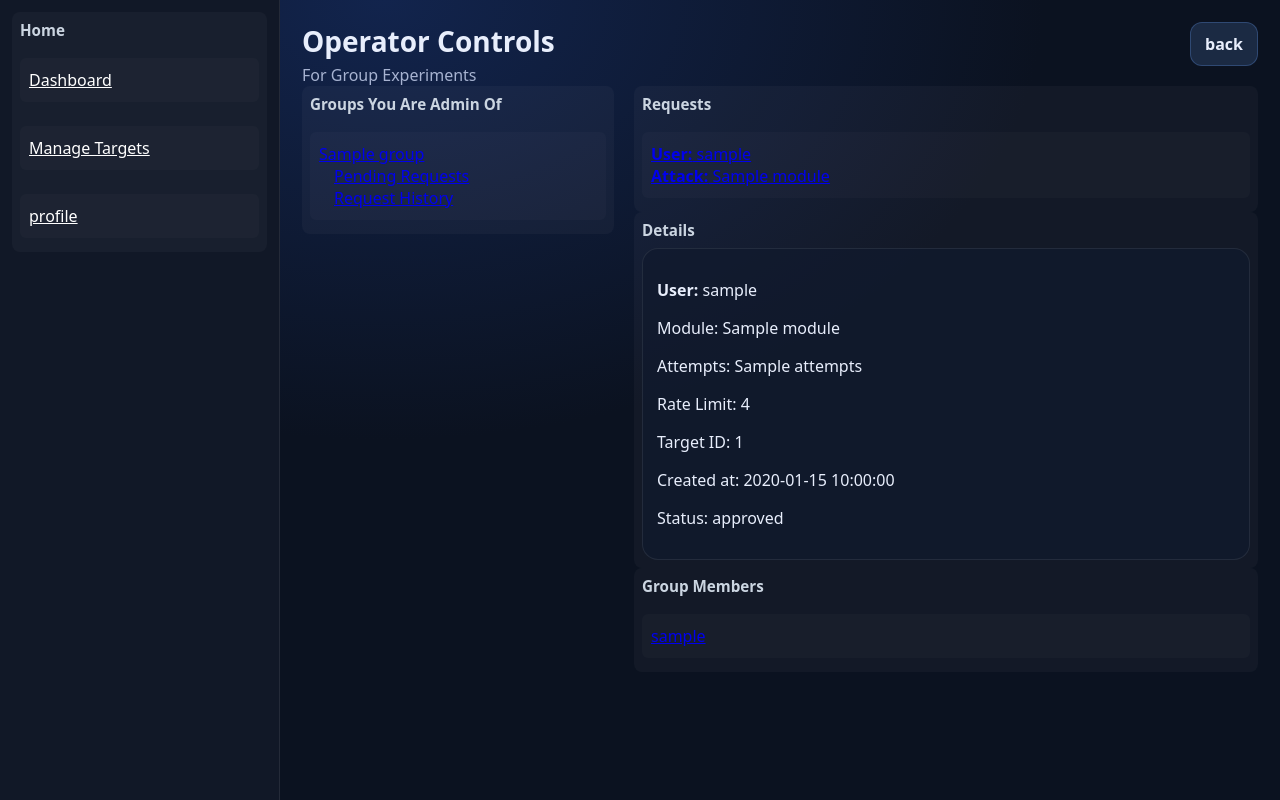
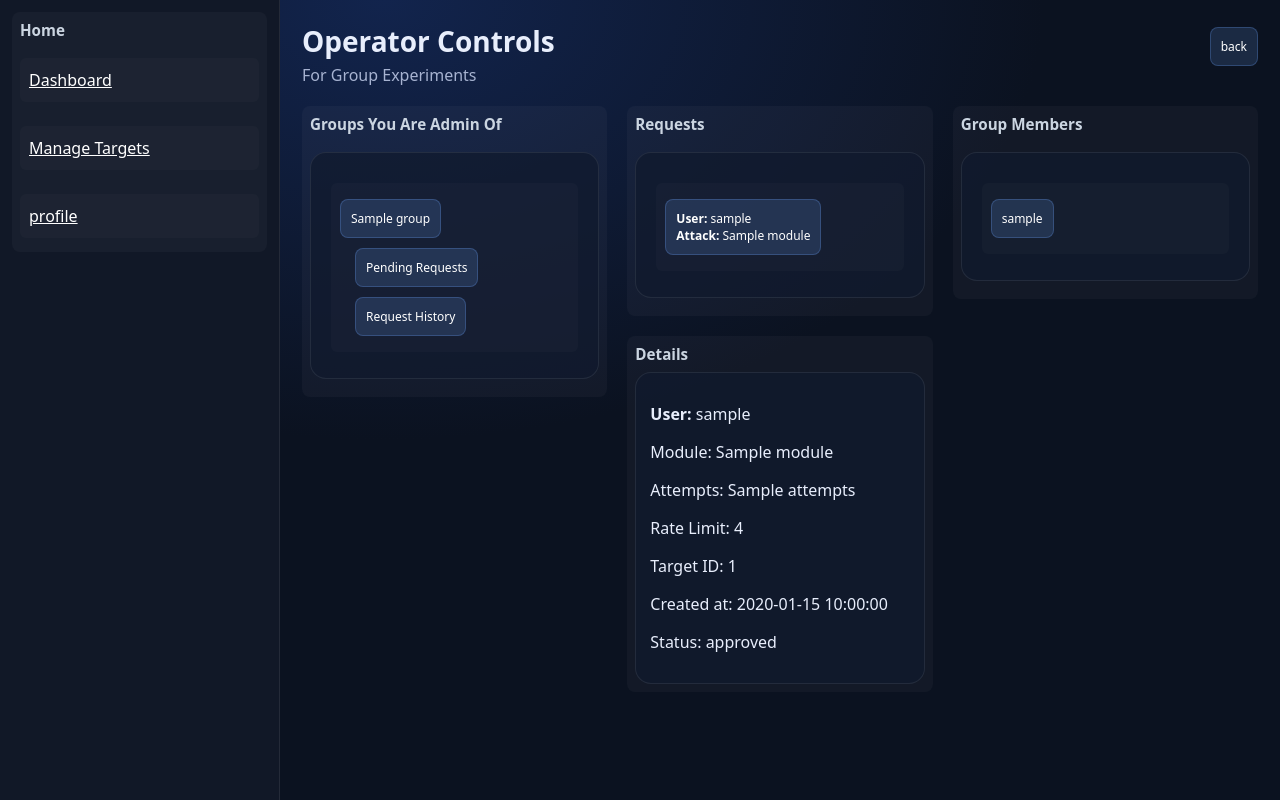
Before and after one commit to jestrada27/CAST---Cyber-Attack-Simulation-Toolkit, a Flask app: template templates/operatorcontrolpage.html in a window 1280 px wide. Run offline with Flask 3, Linux system fonts and the light colour scheme; the template is opened without the code that fills it: most values are stand-ins (such as "Sample title", 1, 10 or a date in 2020).

Commit message:
Update operatorcontrolpage.html

```diff
--- a/templates/operatorcontrolpage.html
+++ b/templates/operatorcontrolpage.html
@@ -1,3 +1,4 @@
+<!-- Operator control html page for the operator/admin of a group to use -->
 <!DOCTYPE html>
 <html>
 <head>
@@ -5,7 +6,39 @@
   <meta name="viewport" content="width=device-width,initial-scale=1" />
   <title>operatorcontrols</title>
   <link rel="stylesheet" href="{{ url_for('static', filename='Dashboard/dashboard.css') }}">
-
+  <style>
+    /* btn-primary styling for changes to buttons */
+    .btn-primary{
+      display: inline-block;
+      padding: 8px 10px;
+      border-radius: 8px;
+      cursor: pointer;
+      font-size: 12px;
+      font-weight: 300;
+      padding: 10px;
+      transition: all 0.2s;
+      color: #FFFF;
+      text-decoration: none;
+      margin-top: 5px;
+      margin-bottom: 5px;
+    }
+    /* scroll panel for the different containers for overflow */
+    .scroll-panel {
+      background: rgba(17,26,46,.75);
+      border: 1px solid var(--border);
+      border-radius: 16px;
+      padding: 20px;
+      margin-bottom: 10px;
+      margin-top: 10px;
+      max-height: 250px;
+      overflow-y: auto;
+      overflow-x: auto;
+    }
+    /* section css fix for small things */
+    .section {
+      margin-bottom: 20px;
+    }
+  </style>
 </head>
 
 <body>
@@ -22,7 +55,7 @@
       </section>
     </aside>
 
-
+    <!-- Section for the operator controls to be used -->
     <main class="main">
         <header class="topbar">
         <div>
@@ -32,48 +65,49 @@
         <a class="btn-primary" href="{{ url_for('main_dashboard') }}">back</a>
     </header>
 
-    <div style="display:flex; gap:20px;">
+  <div style="display:flex; gap:20px; margin-top:20px;"">
 
 
   <div style="flex:1;">
     <section class="section">
-
+    <!-- Section for the groups that the admin is a part of -->
       <h3>Groups You Are Admin Of</h3>
-
+      <div class="scroll-panel">
       {% for group in operator_admin_groups %}
         <div class="item">
-
-          <a href="?group_id={{ group.group_id }}">
+          <!-- <a href="?group_id={{ group.group_id }}"> -->
+          <a class="btn-primary" href="?group_id={{ group.group_id }}&type={{ view_type or 'pending' }}">
             {{ group.name }}
           </a>
-
-          {% if selected_group_id == group.group_id %}
+          {% if selected_group_id|string == group.group_id|string %}
             <div style="margin-left: 15px;">
-              <a href="?group_id={{ group.group_id }}&type=pending">
+            <!-- pending requests from users in the group -->
+              <a class="btn-primary" href="?group_id={{ group.group_id }}&type=pending">
                 Pending Requests
               </a>
               <br>
-              <a href="?group_id={{ group.group_id }}&type=all">
+              <!-- request history from users in the group -->
+              <a class="btn-primary" href="?group_id={{ group.group_id }}&type=all">
                 Request History
               </a>
             </div>
           {% endif %}
-
         </div>
       {% endfor %}
-
+      </div>
     </section>
   </div>
 
-
-  <div style="flex:2;">
+  <!-- section for displaying the requests -->
+  <div style="flex:1;">
     <section class="section">
       <h3>Requests</h3>
-
+      <div class="scroll-panel">
       {% if requests %}
+      <!-- shows all the requests -->
         {% for indv_request in requests %}
           <div class="item">
-            <a href="?group_id={{ selected_group_id }}&type={{ view_type }}&request_id={{ indv_request._id }}">
+            <a class="btn-primary" href="?group_id={{ selected_group_id }}&type={{ view_type }}&request_id={{ indv_request._id }}">
              <strong>User:</strong> {{ indv_request.username }}<br>
              <strong>Attack:</strong> {{ indv_request.module or indv_request.attack_type or "N/A" }}
             </a>
@@ -82,40 +116,40 @@
       {% else %}
         <p class="item">No requests found</p>
       {% endif %}
+    </div>
     </section>
-
+    <!-- Section to display the details of the specific user request-->
     {% if request_details %}
       <section class="section">
         <h3>Details</h3>
         <div class="panel">
-          <!-- <p><strong>ID:</strong> {{ request_details._id }}</p> -->
-          <!-- <p><strong>Status:</strong> {{ request_details.status }}</p> -->
           <p><strong>User:</strong> {{ request_details.username }}</p>
            <p>Module: {{ request_details.module }}</p>
            <p>Attempts: {{ request_details.attempts }}</p>
            <p>Rate Limit: {{ request_details.rate_limit }}</p>
            <p>Target ID: {{ request_details.target_id }}</p>
            <p>Created at: {{ request_details.created_at }}</p>
+          <p>Status: {{ request_details.status }}</p>
           {% if request_details.status == "pending" %}
             <button onclick="approveRequest('{{ request_details._id }}')">Approve</button>
             <button onclick="denyRequest('{{ request_details._id }}')">Deny</button>
-          {% else %}
-            <p>Status: {{ request_details.status }}</p>
     {% endif %}
-
-
-        </div>
+      </div>
       </section>
     {% endif %}
-    <div style="flex:2;">
+    </div>
+
+    <!-- section for listing the group members in the specific group -->
+    <div style="flex:1;">
     <section class="section">
-       <h3>Group Members</h3>
+    <h3>Group Members</h3>
     {% if selected_group_id %}
+      <div class="scroll-panel">
       <!-- <section class=""section> -->
         {% if group_member_list %}
           {% for member in group_member_list %}
             <div class="item">
-              <a href="?group_id={{ selected_group_id }}&type=users&target_user_id={{ member.user_id }}">
+              <a class="btn-primary" href="?group_id={{ selected_group_id }}&type=users&target_user_id={{ member.user_id }}">
                 {{ member.username }}
               </a>
             </div>
@@ -123,19 +157,21 @@
       {% else %}
           <p class="item">No group members found</p>
       {% endif %}
+    </div>
+    {% endif %}
     </section>
-    {% endif %}
     </div>
   </div>
 
 </div>
-    </main>
+</main>
 </div>
 </body>
 </html>
 
-
+<!-- java sctipt functions -->
 <script>
+  // js function for operator to approve request
   function approveRequest(id){
     fetch(`/approve/${id}`, {
       method: "POST",
@@ -150,7 +186,7 @@
       location.reload();
     })
   }
-
+  // js function to deny request
   function denyRequest(id){
     fetch(`/deny/${id}`, {
       method: "POST",
```
